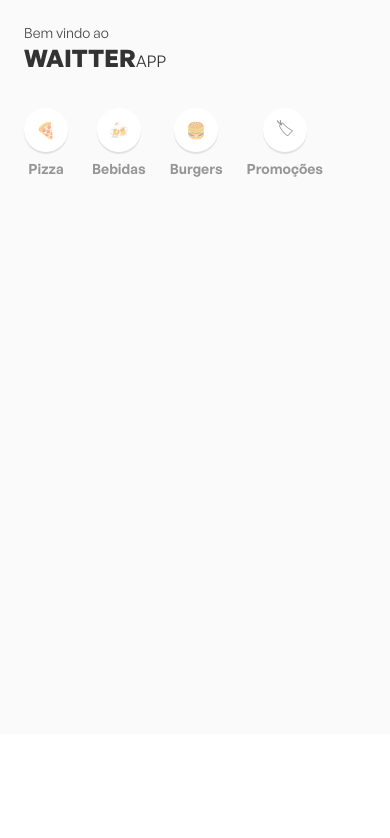
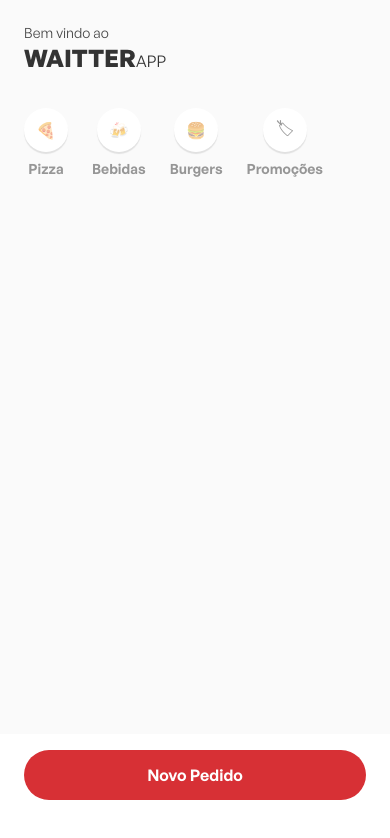
Before and after one commit to JoaoPedroAFLuz/waiter-app, a React Native app: screen / in a window 390 px wide. Shown: the top 838 px of the page. Built offline with nearby package versions, Linux system fonts and the light colour scheme.

Commit message:
feat: create Button Component

```diff
--- a/src/Main/index.tsx
+++ b/src/Main/index.tsx
@@ -1,3 +1,4 @@
+import { Button } from '../components/Button';
 import { Categories } from '../components/Categories';
 import { Header } from '../components/Hearder';
 import { Menu } from '../components/Menu';
@@ -23,7 +24,9 @@
       </Container>
 
       <Footer>
-        <FooterContainer></FooterContainer>
+        <FooterContainer>
+          <Button onPress={() => alert('Novo Pedido')}>Novo Pedido</Button>
+        </FooterContainer>
       </Footer>
     </>
   );
--- a/src/Main/styles.ts
+++ b/src/Main/styles.ts
@@ -21,6 +21,9 @@
 export const Footer = styled.View`
   min-height: 110px;
   background-color: #ffffff;
+  padding: 16px 24px;
+
 `;
 
-export const FooterContainer = styled.SafeAreaView``;
+export const FooterContainer = styled.SafeAreaView`
+`;
--- /dev/null
+++ b/src/components/Button/index.tsx
@@ -0,0 +1,18 @@
+import { Text } from '../Text';
+import { Container } from './styles';
+
+interface ButtonProps {
+  children: string;
+  onPress: () => void;
+  disabled?: boolean;
+}
+
+export function Button({ children, onPress, disabled }: ButtonProps) {
+  return (
+    <Container onPress={onPress} disabled={disabled}>
+      <Text weight="600" color="#fff">
+        {children}
+      </Text>
+    </Container>
+  );
+}
--- /dev/null
+++ b/src/components/Button/styles.ts
@@ -0,0 +1,9 @@
+import styled from 'styled-components/native';
+
+export const Container = styled.TouchableOpacity`
+  background: ${({ disabled }) => (disabled ? '#999999' : '#d73035')};
+  border-radius: 48px;
+  padding: 14px 24px;
+  align-items: center;
+  justify-content: center;
+`;
```
